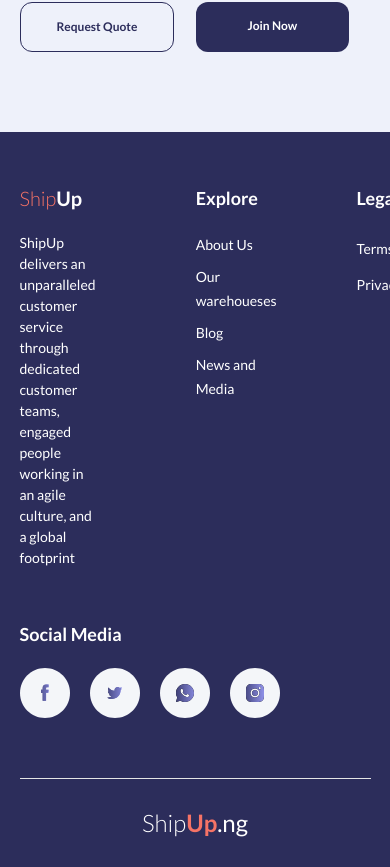
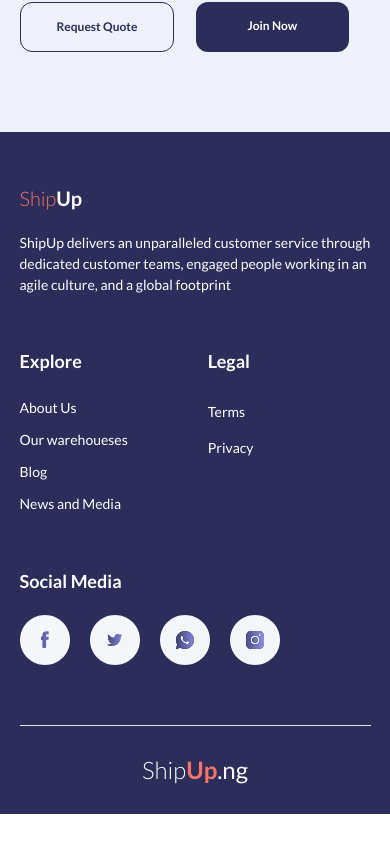
Before and after one commit to annaeugeniyevna/shipup-on-React, a React (Vite) app: page / in a window 390 px wide. Shown: the part 4768-5635 px from the top of the page. After the commit the page ends 5582 px from the top, so only its background shows below. Built offline with nearby package versions, Linux system fonts and the light colour scheme.

Commit message:
fix: fix responsive style for Footer section

```diff
--- a/src/components/Footer.jsx
+++ b/src/components/Footer.jsx
@@ -8,7 +8,7 @@
         <footer className="bg-primary pt-13">
             <div className="max-w-[1440px] mx-auto px-[5%]">
                 <div className="lg:flex lg:gap-42 lg:mb-13">
-                    <div className="flex gap-25 lg:gap-42">
+                    <div className="flex flex-col md:flex-row md:gap-25 lg:gap-42">
                     <div>
                         <a href="/"
                             className="text-secondary font-light text-xl
@@ -49,8 +49,8 @@
                                     </li>
                             </ul>
                         </div>
+                    </div>
                 </div>
-                    </div>
                     <div>
                         <h3 className="font-sans font-bold text-lg text-white mb-5">Social Media</h3>
                         <div className="flex gap-5 mb-15">
--- a/src/components/Hero.jsx
+++ b/src/components/Hero.jsx
@@ -48,7 +48,7 @@
                                 className="flex items-center group">
                                     <img
                                     src={cameraIcon}
-                                    lt="Camera"/>
+                                    alt="Camera"/>
                                     <span
                                     className="font-sans font-bold text-xs text-primary
                                     md:text-base
```
